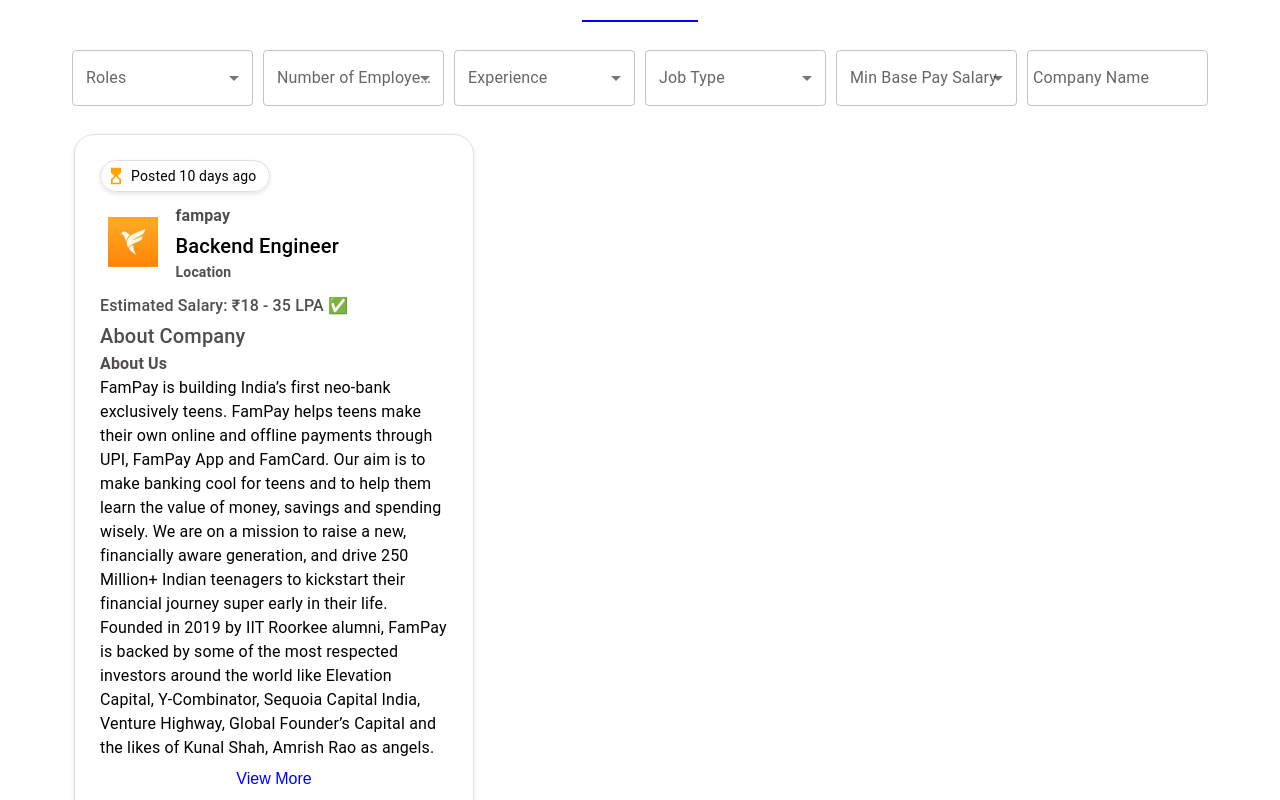
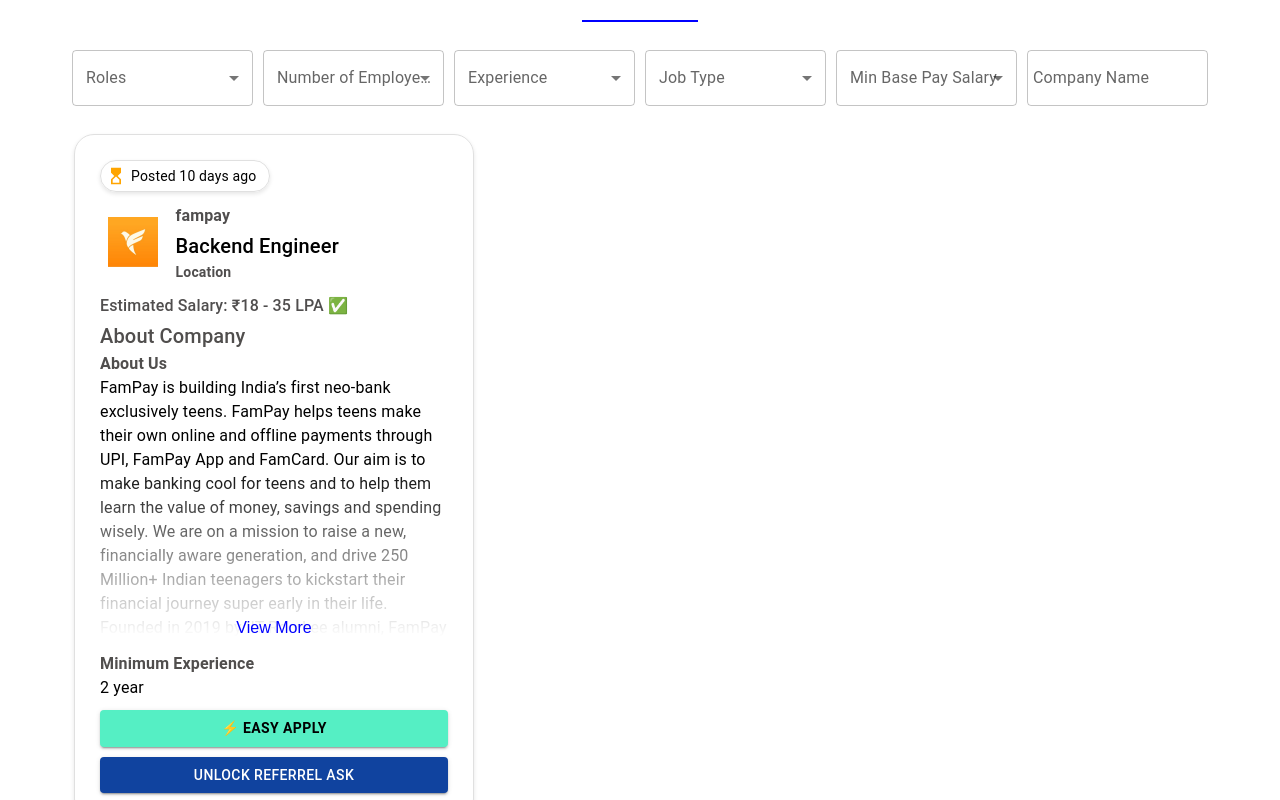
Before and after one commit to RiteshLade28/Weekday-assignment, a Next.js app: page / in a window 1280 px wide. Shown: the top 800 px of the page. Built offline with nearby package versions, Linux system fonts and the light colour scheme.

Commit message:
card completed

```diff
--- a/src/components/JobCard/JobCard.js
+++ b/src/components/JobCard/JobCard.js
@@ -53,6 +53,7 @@
         </Box>
       </Box>
       <Box className="cardContent">
+        <Box className="cardDescription">
           <Typography
             style={{ fontWeight: "550", color: "#504e4e" }}
             variant="subtitle1"
@@ -77,17 +78,31 @@
             </Typography>
             FamPay is building India’s first neo-bank exclusively teens. FamPay
             helps teens make their own online and offline payments through UPI,
-          FamPay App and FamCard. Our aim is to make banking cool for teens and
-          to help them learn the value of money, savings and spending wisely. We
-          are on a mission to raise a new, financially aware generation, and
-          drive 250 Million+ Indian teenagers to kickstart their financial
-          journey super early in their life. Founded in 2019 by IIT Roorkee
-          alumni, FamPay is backed by some of the most respected investors
-          around the world like Elevation Capital, Y-Combinator, Sequoia Capital
-          India, Venture Highway, Global Founder’s Capital and the likes of
-          Kunal Shah, Amrish Rao as angels.
+            FamPay App and FamCard. Our aim is to make banking cool for teens
+            and to help them learn the value of money, savings and spending
+            wisely. We are on a mission to raise a new, financially aware
+            generation, and drive 250 Million+ Indian teenagers to kickstart
+            their financial journey super early in their life. Founded in 2019
+            by IIT Roorkee alumni, FamPay is backed by some of the most
+            respected investors around the world like Elevation Capital,
+            Y-Combinator, Sequoia Capital India, Venture Highway, Global
+            Founder’s Capital and the likes of Kunal Shah, Amrish Rao as angels.
           </Typography>
-        <Box style={{ display: "flex", justifyContent: "center" }}>
+        </Box>
+        <Box
+          className="viewMoreButton"
+          style={{
+            display: "flex",
+            alignItems: "flex-end",
+            justifyContent: "center",
+            position: "absolute",
+            bottom: "5px",
+            width: "100%",
+            height: "50%",
+            background:
+              "linear-gradient(to bottom, rgba(255, 255, 255, 0), rgba(255, 255, 255, 1))",
+          }}
+        >
           <button
             style={{
               backgroundColor: "transparent",
@@ -95,7 +110,6 @@
               cursor: "pointer",
               fontSize: "1rem",
               color: "blue",
-              marginTop: "10px"
             }}
           >
             View More
--- a/src/components/JobCard/JobCard.scss
+++ b/src/components/JobCard/JobCard.scss
@@ -1,4 +1,4 @@
-.jobCard{
+.jobCard {
     max-width: 400px;
     margin: 10px;
     padding: 25px;
@@ -8,12 +8,14 @@
     border: 1px solid #e0e0e0;
     border-radius: 20px;
     box-shadow: 0px 2px 4px rgba(0, 0, 0, 0.1);
-    .cardHeader{
+
+    .cardHeader {
         display: flex;
         flex-direction: column;
         justify-content: space-between;
+
         // align-items: center;
-        .cardCreated{
+        .cardCreated {
             display: flex;
             flex-direction: row;
             align-items: center;
@@ -24,29 +26,32 @@
             max-width: 170px;
             box-shadow: 0px 2px 4px rgba(0, 0, 0, 0.1);
         }
-        .cardInfo{
+
+        .cardInfo {
             display: flex;
             flex-direction: row;
             justify-content: space-between;
             align-items: center;
-            .cardLogo{
+
+            .cardLogo {
                 width: 50px;
                 height: 50px;
                 padding: 10;
-                flex:1;
+                flex: 1;
                 display: flex;
                 justify-content: center;
                 align-items: center;
 
             }
-            .cardDetails{
+
+            .cardDetails {
                 display: flex;
                 flex-direction: column;
                 margin: 10px;
                 justify-content: space-between;
                 flex: 4;
 
-                Typography{
+                Typography {
                     font-size: 14px;
                     font-weight: 600;
                 }
@@ -55,9 +60,23 @@
 
 
     }
+
+    .cardContent {
+        display: flex;
+        position: relative;
+        flex-direction: column;
+        gap: 10px;
+
+        .cardDescription {
+            //    background-color: red;
+            height: 350px;
+            overflow: hidden;
+        }
+
+    }
 }
 
-.cardFooter{
+.cardFooter {
     display: flex;
     flex-direction: column;
     gap: 10px;
```
Lines whose indentation alone changed are shown as unchanged.
